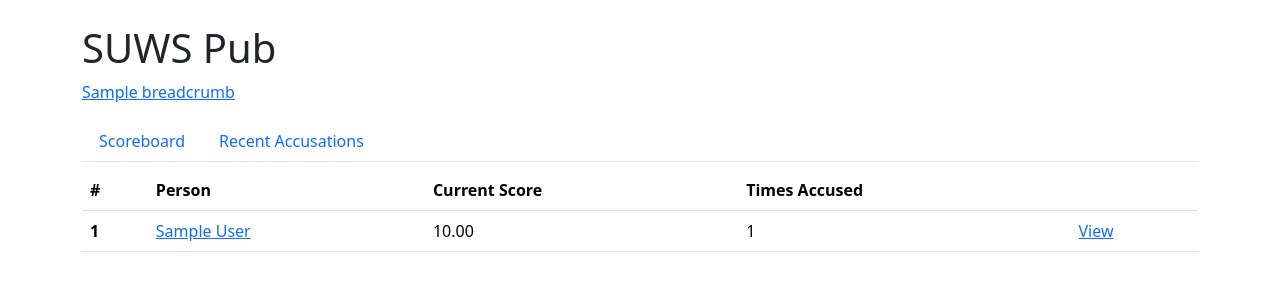
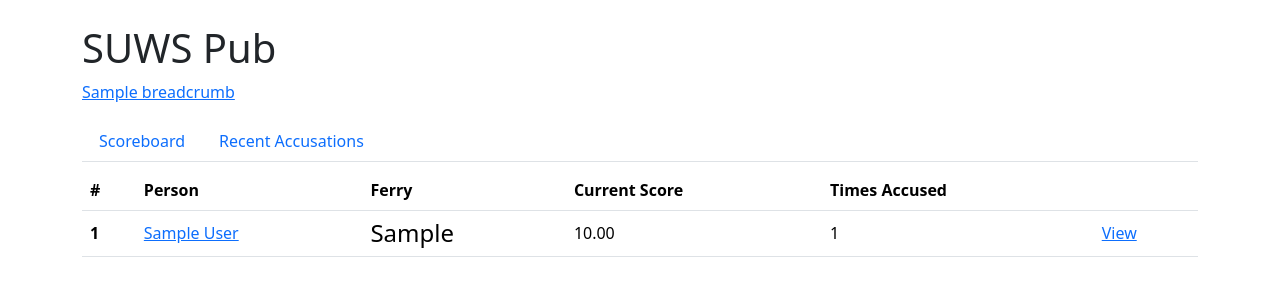
Before and after one commit to trickeydan/ferry-api, a Django app: template ferry/templates/dashboard/scoreboard.html in a window 1280 px wide. Shown: the part 56-356 px from the top of the page. Run offline with Django 5.2, Linux system fonts and the light colour scheme; a user stored in the database is signed in; tables that the repository leaves empty hold one stand-in row (values such as "Sample post"); the template is opened without the code that fills it: most values are stand-ins (such as "Sample title", 1, 10 or a date in 2020); parts of the project's set-up code (start-up, migrations or seed data) failed here and were passed over; some libraries are stand-ins or nearby versions.

Commit message:
display ferry on scoreboard

```diff
--- a/ferry/accounts/models.py
+++ b/ferry/accounts/models.py
@@ -1,5 +1,6 @@
 from __future__ import annotations
 
+import math
 import secrets
 import uuid
 from collections.abc import Collection
@@ -11,6 +12,7 @@ from django.db import models
 from django.db.models import F, Func, Value
 from django.db.models.functions import Coalesce
 
+from ferry.accounts.repository import ferrify
 from ferry.core.discord import NoSuchGuildMemberError, get_discord_client
 from ferry.court.models import SCORE_FIELD, Ratification
 
@@ -110,3 +112,9 @@ class Person(models.Model):
                 discord_client.get_guild_member_by_id(settings.DISCORD_GUILD, self.discord_id)
             except NoSuchGuildMemberError:
                 raise ValidationError("Unknown discord ID. Is the user part of the guild?") from None
+
+    @property
+    def ferry_sequence(self) -> str:
+        if not hasattr(self, "current_score"):
+            raise ValueError("current_score is not annotated.")
+        return ferrify(math.ceil(self.current_score), seed=self.id.int)
--- a/ferry/templates/dashboard/scoreboard.html
+++ b/ferry/templates/dashboard/scoreboard.html
@@ -10,18 +10,20 @@
       <tr>
         <th scope="col">#</th>
         <th scope="col">Person</th>
+        <th scope="col" class="d-none d-md-table-cell">Ferry</th>
         <th scope="col">Current Score</th>
-        <th scope="col">Times Accused</th>
+        <th scope="col" class="d-none d-sm-table-cell">Times Accused</th>
         <th scope="col"></th>
       </tr>
     </thead>
     <tbody>
       {% for person in object_list %}
-        <tr>
+        <tr class="align-middle">
           <th scope="row">{{ person.rank }}</th>
           <td><a href="{% url 'accounts:person-detail' person.id %}">{{ person.display_name }}</a></td>
+          <td class="d-none d-md-table-cell h4">{{ person.ferry_sequence }}</td>
           <td>{{ person.current_score|floatformat:2 }}</td>
-          <td>{{ person.num_ratified_accusations }}</td>
+          <td class="d-none d-sm-table-cell">{{ person.num_ratified_accusations }}</td>
           <td><a href="{% url 'accounts:person-detail' person.id %}">View</a></td>
         </tr>
       {% endfor %}
```
Also changed, not shown: ferry/accounts/api/serializers.py (+3 -5 lines).
